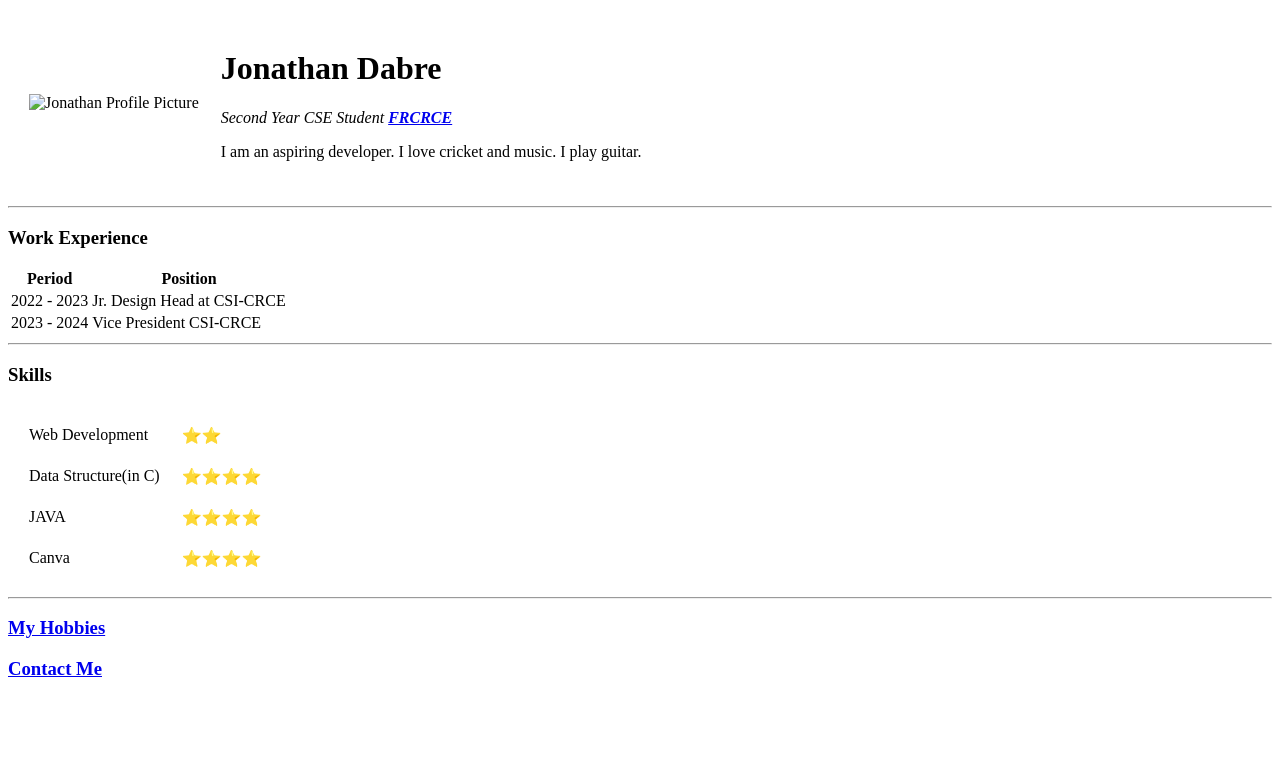
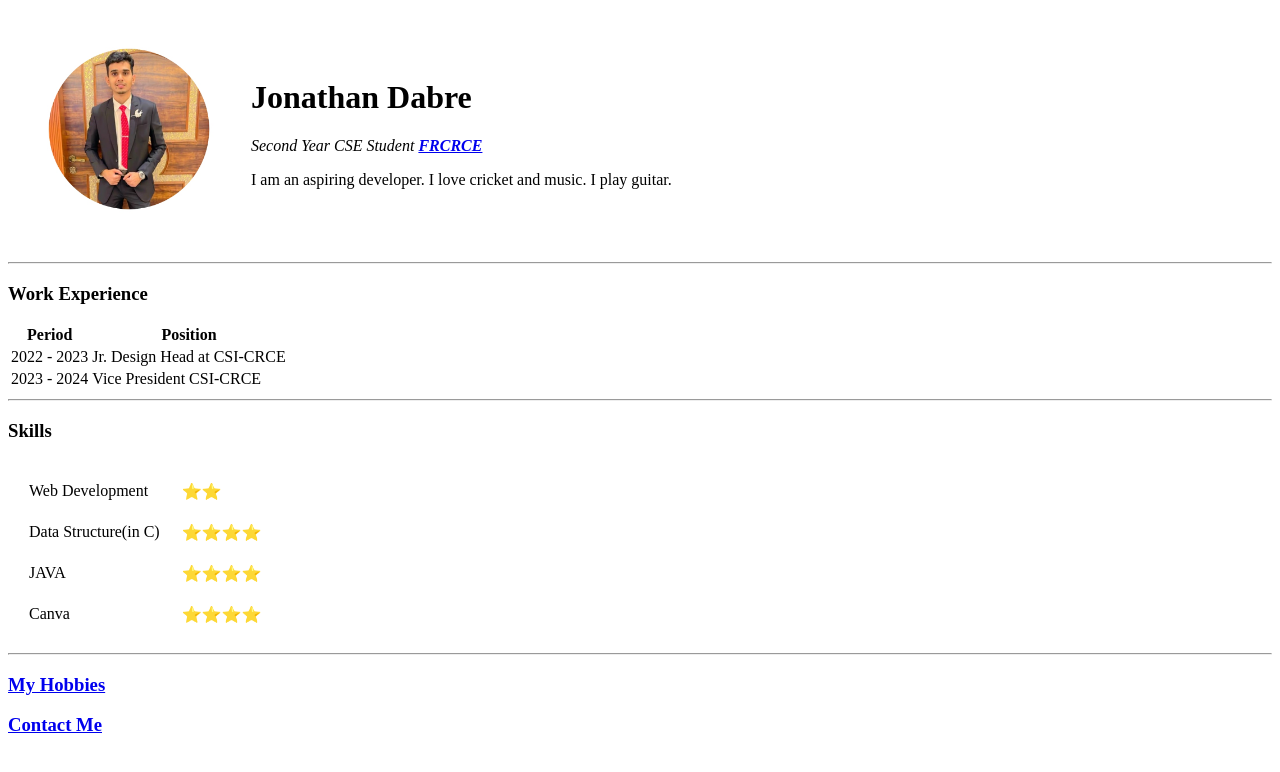
Before and after one commit to JonathanDabre/MyPersonalWebsite, a plain HTML site: page index.html in a window 1280 px wide. Drawn offline with Linux system fonts and the light colour scheme.

Commit message:
Update index.html

```diff
--- a/index.html
+++ b/index.html
@@ -9,7 +9,7 @@
 <body>
   <table cellspacing = "20">
     <tr>
-      <td><img src="images/jonathan.jpg" alt="Jonathan Profile Picture" height="200" width="200"></td>
+      <td><img src="jonathan.jpg" alt="Jonathan Profile Picture" height="200" width="200"></td>
       <td>
         <h1>Jonathan Dabre</h1>
         <p>
```
